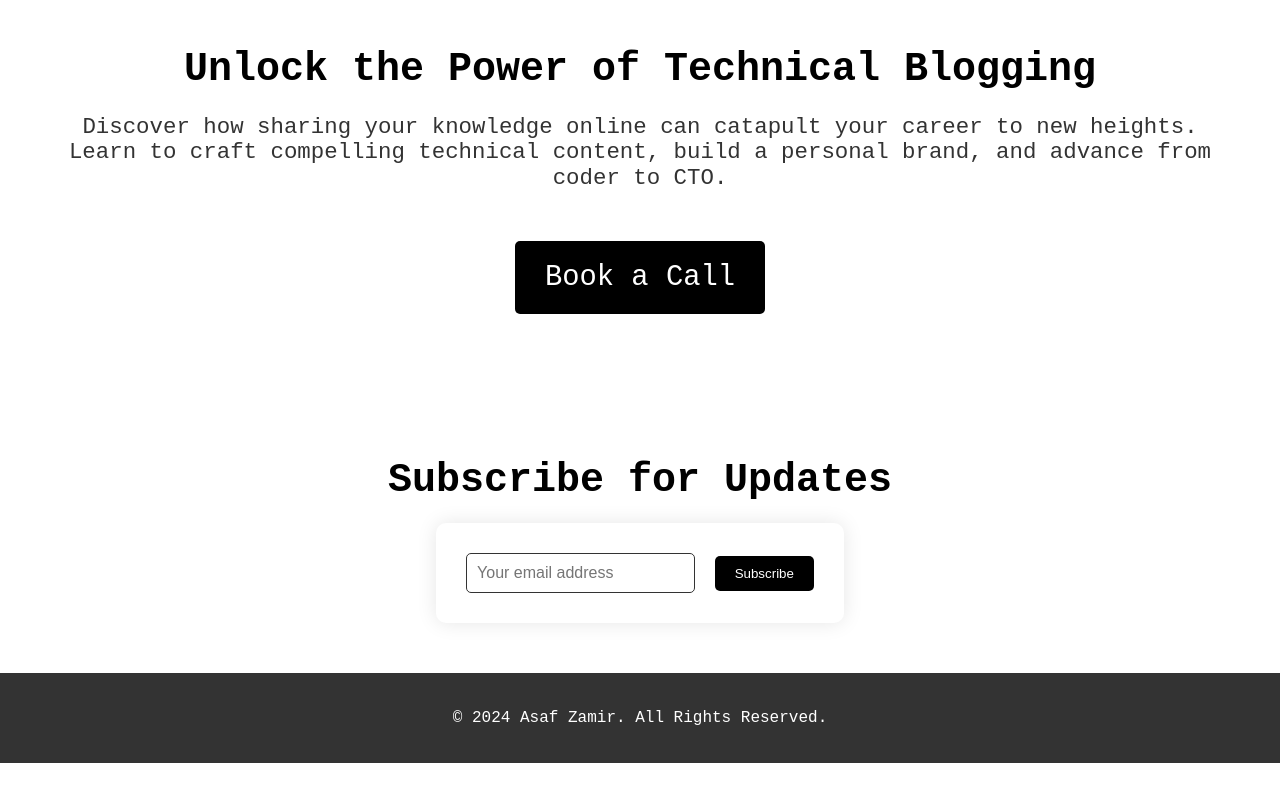
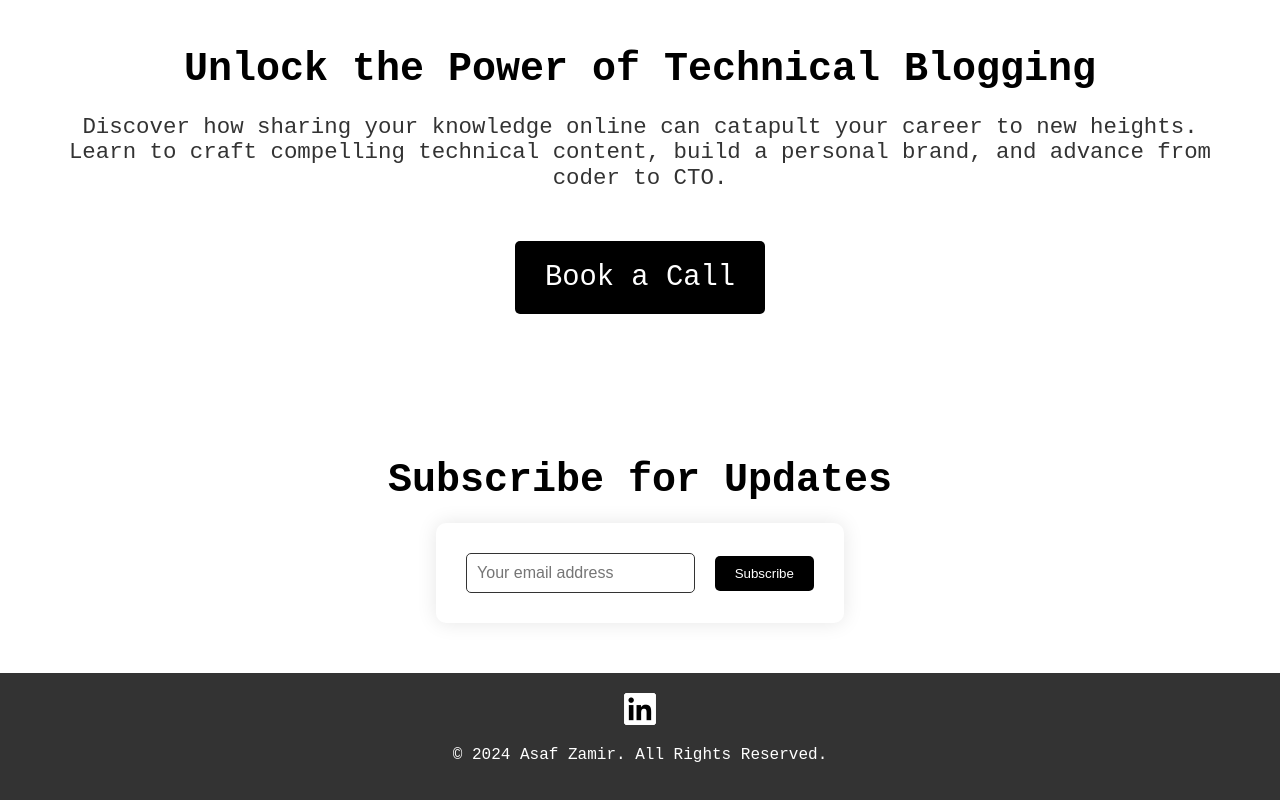
Before and after one commit to AZdv/codertocto, a plain HTML site: page index.html in a window 1280 px wide. Shown: the part 836-1636 px from the top of the page. Before the commit the page ends 1599 px from the top, so only its background shows below. Drawn offline with Linux system fonts and the light colour scheme.

Commit message:
Add linkedin

```diff
--- a/index.html
+++ b/index.html
@@ -72,7 +72,10 @@
     </section>
 
     <footer>
-        <p>&copy; 2024 Asaf Zamir. All Rights Reserved.</p>
+        <div class="social">
+            <a href="https://www.linkedin.com/in/asafzamir/" target="_blank"><img src="linkedin.png" /></a>
+        </div>
+        <p>&copy; 2024 Asaf Zamir. All Rights Reserved. </p>
     </footer>
 </body>
 </html>
--- a/styles.css
+++ b/styles.css
@@ -127,6 +127,10 @@ footer {
     text-align: center;
     padding: 20px;
 }
+footer .social img {
+    width: 32px;
+    padding: 0 10px;
+}
 .newsletter-form {
     background-color: #fff;
     padding: 30px;
```
Also changed, not shown: linkedin.png (added).
